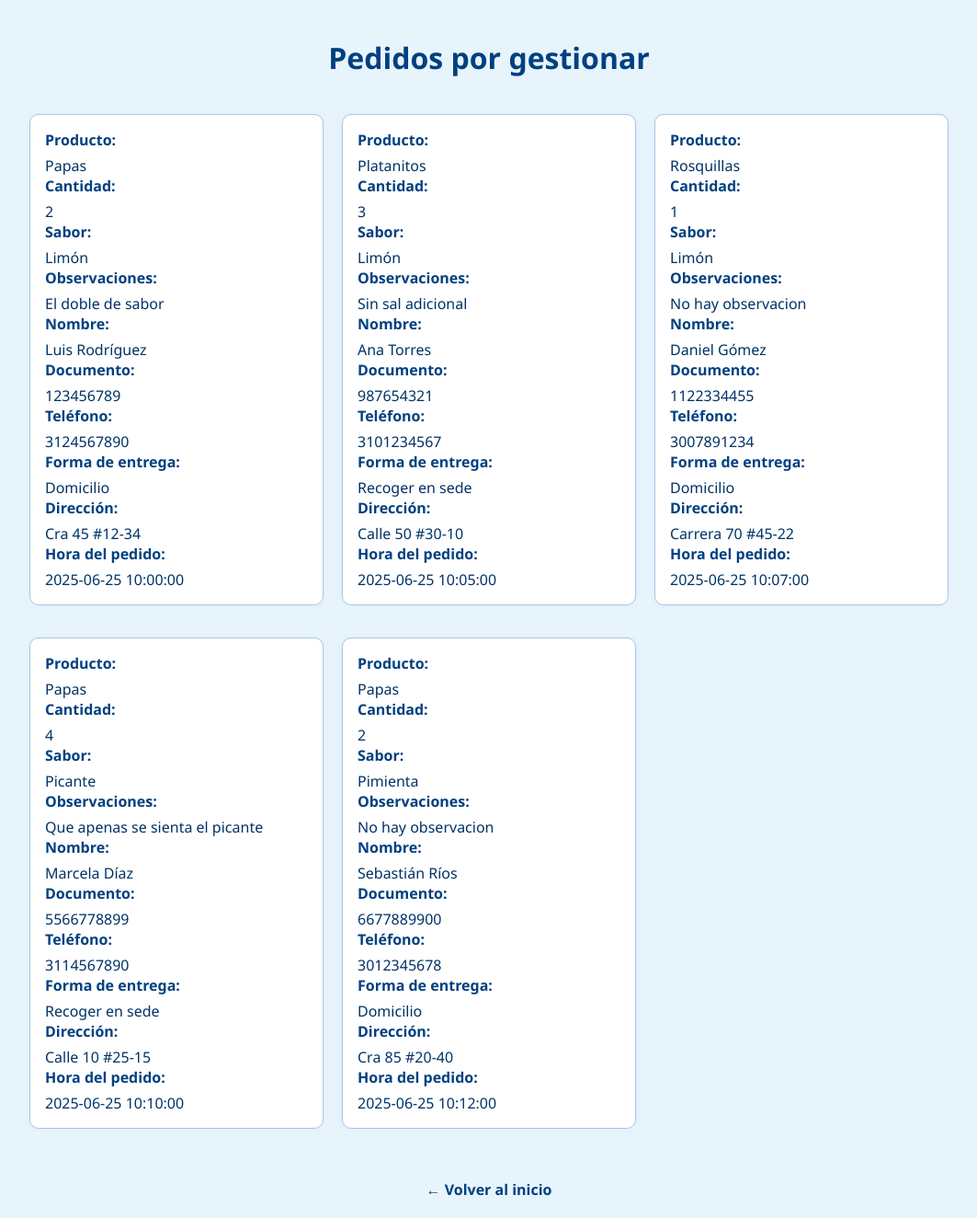
After one commit to jerozapata/Delicious-Chips, a Flask app: page /pedidos in a window 1280 px wide. The commit adds this page. Shown: the whole page at 92% size, without its empty margins (108-1171 px from the left). Run offline with Flask 3, Linux system fonts and the light colour scheme.

Commit message:
flask y ver pedidos

```diff
--- /dev/null
+++ b/Delicious chips/app.py
@@ -0,0 +1,44 @@
+from flask import Flask, render_template
+from datetime import datetime
+
+app = Flask(__name__)
+
+ARCHIVO_PEDIDOS = 'pedidos.txt'
+
+def leer_pedidos():
+    pedidos = []
+    try:
+        with open(ARCHIVO_PEDIDOS, 'r', encoding='utf-8') as f:
+            for linea in f:
+                partes = linea.strip().split(',')
+                if len(partes) >= 8:
+                    producto, cantidad, sabor, observaciones, nombre, documento, telefono, entrega, direccion, hora_str = partes
+                    hora = datetime.strptime(hora_str, '%Y-%m-%d %H:%M:%S')
+                    pedidos.append({
+                        "producto": producto,
+                        "cantidad": int(cantidad),
+                        "sabor": sabor,
+                        "observaciones": observaciones,
+                        "nombre": nombre,
+                        "documento": documento,
+                        "telefono": telefono,
+                        "forma_entrega": entrega,
+                        "direccion": direccion,
+                        "hora": hora
+                    })
+    except FileNotFoundError:
+        pass
+    return sorted(pedidos, key=lambda x: x['hora'])
+
+
+@app.route('/')
+def index():
+    return render_template('index.html')
+
+@app.route('/pedidos')
+def pedidos():
+    pedidos = leer_pedidos()
+    return render_template('lista_pedidos.html', pedidos=pedidos)
+
+if __name__ == '__main__':
+    app.run(debug=True)
--- a/Delicious chips/styles.css
+++ b/Delicious chips/static/styles.css
@@ -67,3 +67,46 @@ button:hover {
 .full-width {
   width: 100%;
 }
+
+.pedidos-container {
+  display: grid;
+  grid-template-columns: repeat(auto-fit, minmax(280px, 1fr));
+  gap: 20px;
+  max-width: 1000px;
+  margin: 40px auto;
+}
+
+.pedido-card {
+  background-color: #ffffff;
+  border: 1px solid #a9c6e8;
+  padding: 16px;
+  border-radius: 10px;
+  box-shadow: 0 0 6px rgba(0, 80, 160, 0.05);
+  transition: transform 0.2s ease;
+}
+
+.pedido-card:hover {
+  transform: translateY(-2px);
+  box-shadow: 0 6px 12px rgba(0, 80, 160, 0.1);
+}
+
+.pedido-card strong {
+  display: block;
+  margin-bottom: 6px;
+  color: #004080;
+}
+
+.volver {
+  display: block;
+  text-align: center;
+  margin-top: 40px;
+  color: #004080;
+  font-weight: bold;
+  text-decoration: none;
+  transition: color 0.2s;
+}
+
+.volver:hover {
+  color: #007bff;
+  text-decoration: underline;
+}
--- /dev/null
+++ b/Delicious chips/templates/lista_pedidos.html
@@ -0,0 +1,36 @@
+<!DOCTYPE html>
+<html lang="es">
+<head>
+  <meta charset="UTF-8">
+  <title>Lista de pedidos</title>
+  <link rel="stylesheet" href="{{ url_for('static', filename='styles.css') }}">
+</head>
+<body>
+<h1>Pedidos por gestionar</h1>
+
+{% if pedidos %}
+  <div class="pedidos-container">
+  {% for pedido in pedidos %}
+    <div class="pedido-card">
+      <strong>Producto:</strong> {{ pedido.producto }}
+      <strong>Cantidad:</strong> {{ pedido.cantidad }}
+      <strong>Sabor:</strong> {{ pedido.sabor }}
+      <strong>Observaciones:</strong> {{ pedido.observaciones }}
+      <strong>Nombre:</strong> {{ pedido.nombre }}
+      <strong>Documento:</strong> {{ pedido.documento }}
+      <strong>Teléfono:</strong> {{ pedido.telefono }}
+      <strong>Forma de entrega:</strong> {{ pedido.forma_entrega }}
+      <strong>Dirección:</strong> {{ pedido.direccion }}
+      <strong>Hora del pedido:</strong> {{ pedido.hora.strftime('%Y-%m-%d %H:%M:%S') }}
+    </div>
+  {% endfor %}
+</div>
+
+{% else %}
+  <p style="text-align: center;">No hay pedidos pendientes.</p>
+{% endif %}
+
+<a class="volver" href="/">← Volver al inicio</a>
+
+</body>
+</html>
--- a/pedidos.txt
+++ b/pedidos.txt
@@ -0,0 +1,5 @@
+Papas,2,Limón,El doble de sabor,Luis Rodríguez,123456789,3124567890,Domicilio,Cra 45 #12-34,2025-06-25 10:00:00
+Platanitos,3,Limón,Sin sal adicional,Ana Torres,987654321,3101234567,Recoger en sede,Calle 50 #30-10,2025-06-25 10:05:00
+Rosquillas,1,Limón,No hay observacion,Daniel Gómez,1122334455,3007891234,Domicilio,Carrera 70 #45-22,2025-06-25 10:07:00
+Papas,4,Picante,Que apenas se sienta el picante,Marcela Díaz,5566778899,3114567890,Recoger en sede,Calle 10 #25-15,2025-06-25 10:10:00
+Papas,2,Pimienta,No hay observacion,Sebastián Ríos,6677889900,3012345678,Domicilio,Cra 85 #20-40,2025-06-25 10:12:00
```
Also changed, not shown: Delicious chips/templates/index.html (renamed from Delicious chips/index.html, +6 -1 lines).
